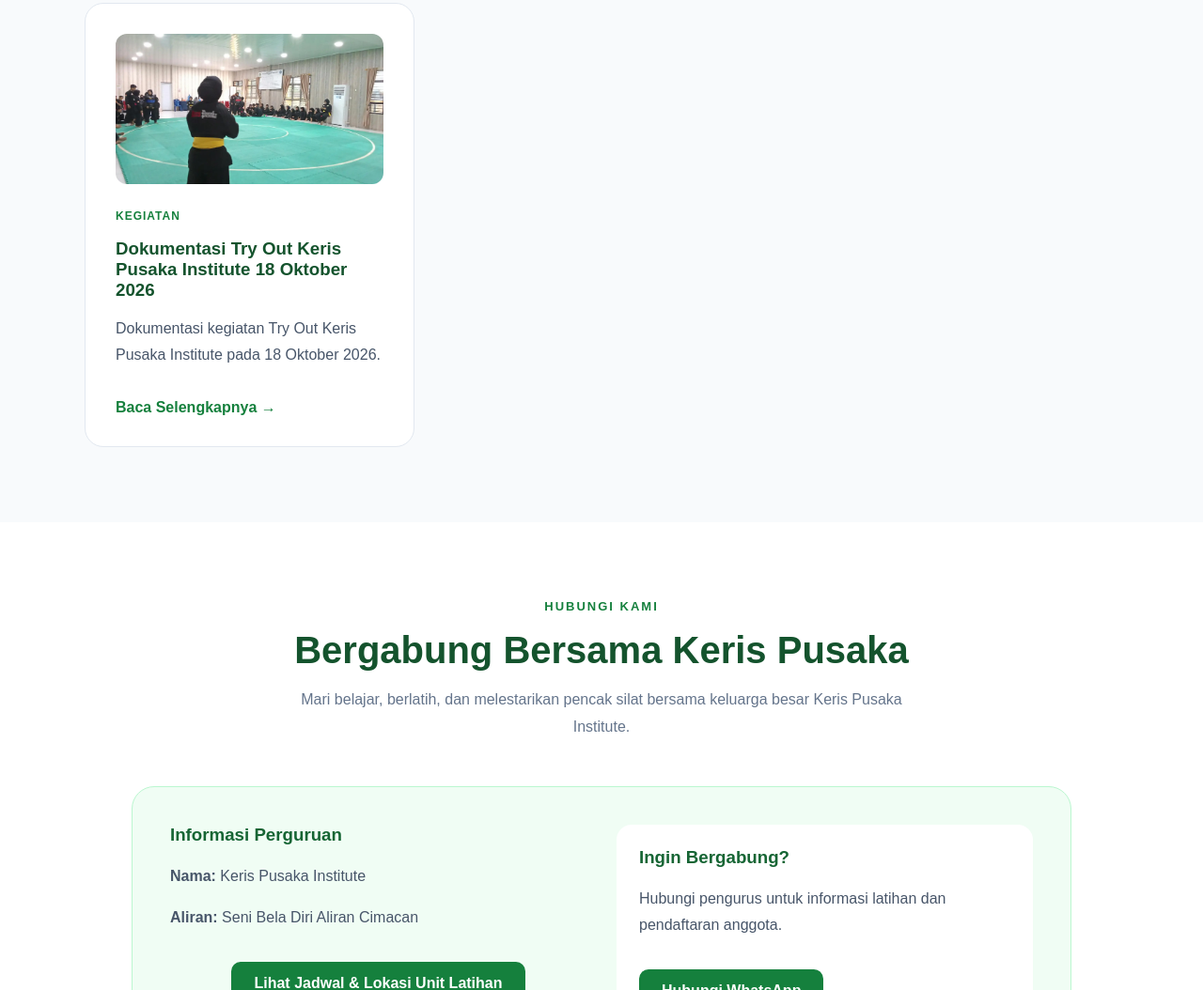
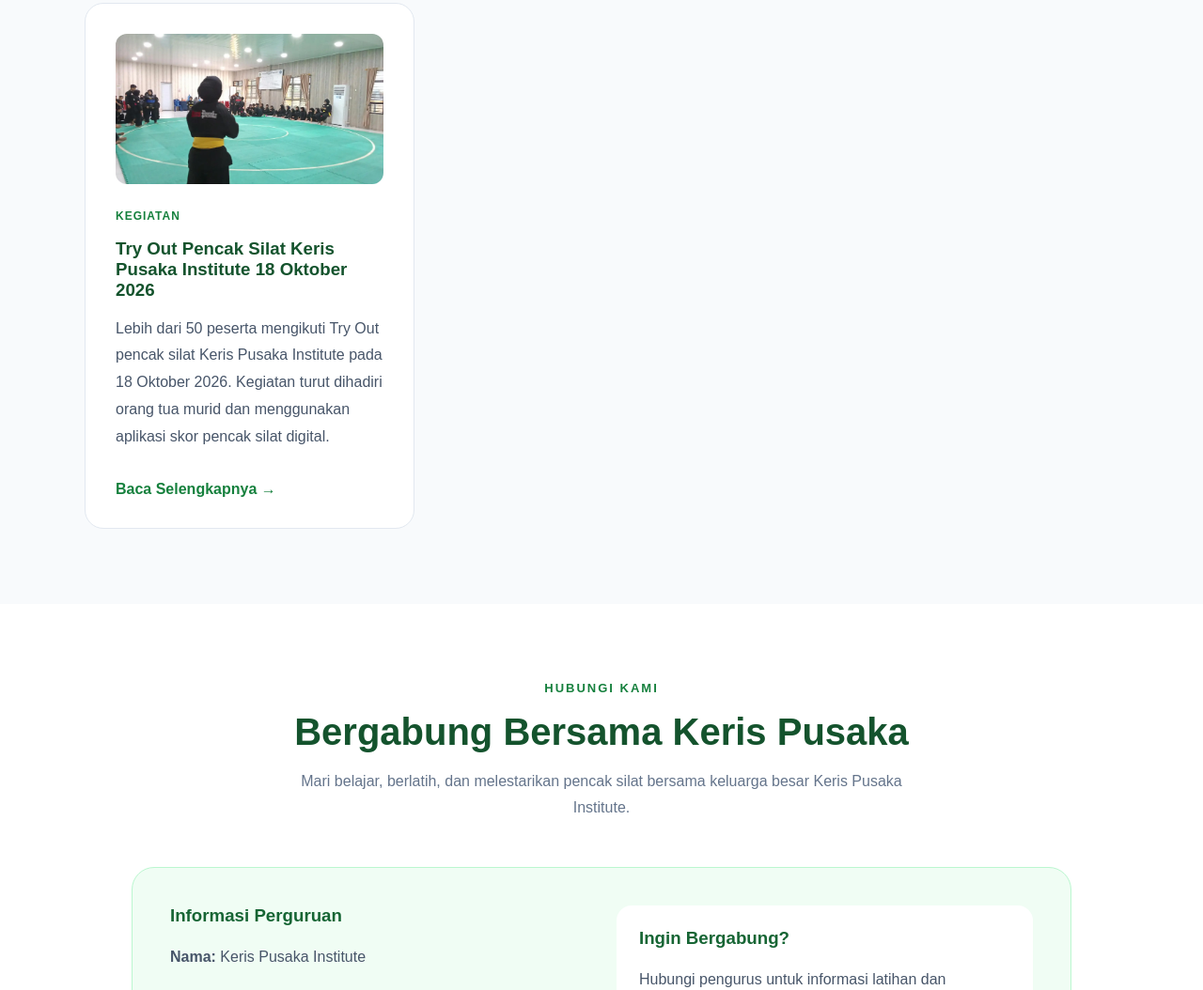
Before and after one commit to fajarlubis41/keris-pusaka-institute, an Astro site: page / in a window 1280 px wide. Shown: the part 3031-4085 px from the top of the page at 94% size. Built offline with nearby package versions, Linux system fonts and the light colour scheme; Astro itself is replaced by a stand-in of ours.

Commit message:
Update homepage and improve article SEO

```diff
--- a/src/pages/index.astro
+++ b/src/pages/index.astro
@@ -2,15 +2,17 @@
 ---
 import Layout from "../layouts/Layout.astro";
 
+
 const articles = [
   {
     kategori: "KEGIATAN",
-    judul: "Dokumentasi Try Out Keris Pusaka Institute 18 Oktober 2026",
-    deskripsi: "Dokumentasi kegiatan Try Out Keris Pusaka Institute pada 18 Oktober 2026.",
+    judul: "Try Out Pencak Silat Keris Pusaka Institute 18 Oktober 2026",
+    deskripsi: "Lebih dari 50 peserta mengikuti Try Out pencak silat Keris Pusaka Institute pada 18 Oktober 2026. Kegiatan turut dihadiri orang tua murid dan menggunakan aplikasi skor pencak silat digital.",
     gambar: "/images/galeri/try-out-18-10-2026/foto-01.webp",
     link: "/artikel/try-out-18-oktober-2026/"
   }
 ];
+
 ---
 
 <Layout>
```
